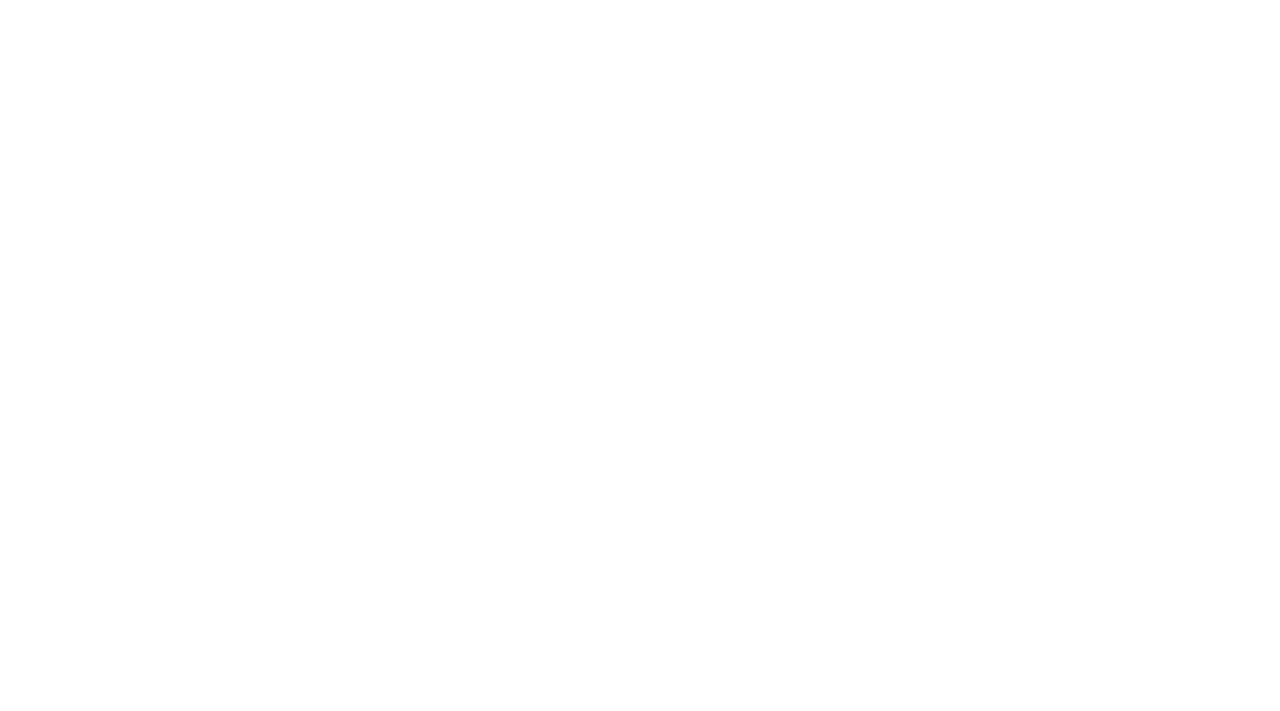
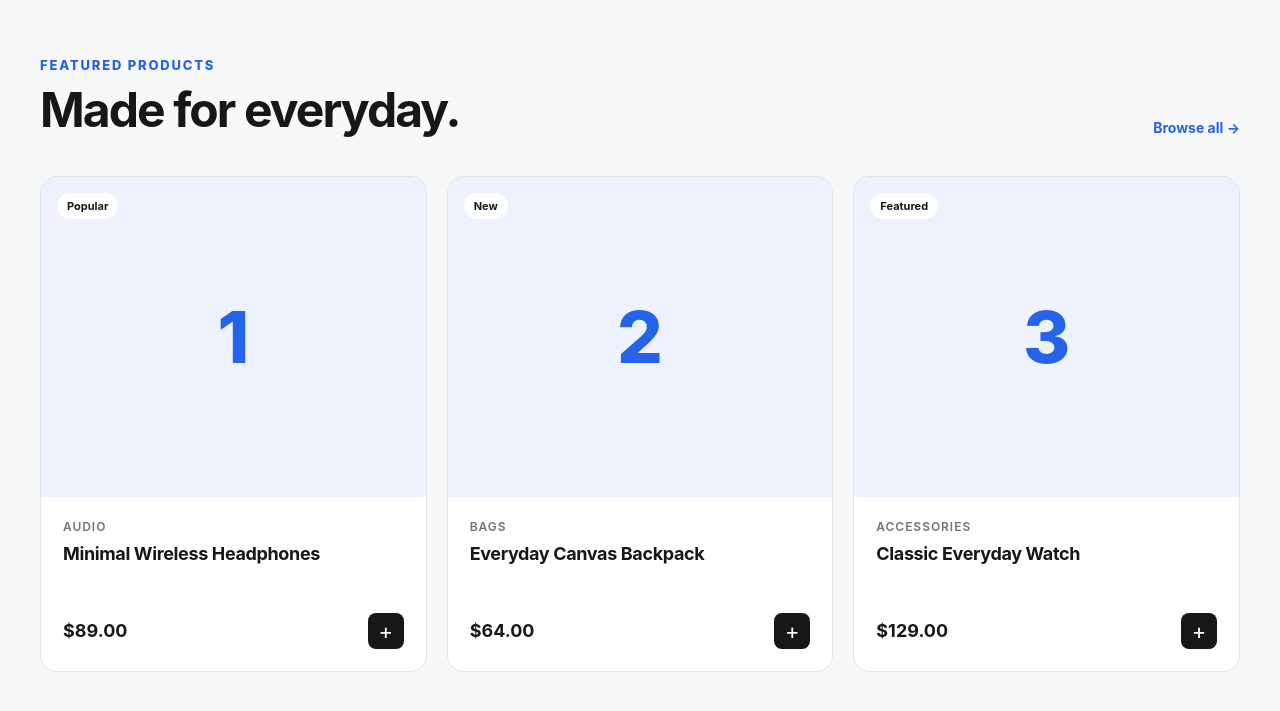
Before and after one commit to abdikadirjerry/stackshop, a React (Vite) app: page / in a window 1280 px wide. Shown: the part 1298-2009 px from the top of the page. Before the commit the page ends 1255 px from the top, so only its background shows below. Built offline with nearby package versions, Linux system fonts and the light colour scheme.

Commit message:
feat: add featured products section

```diff
--- /dev/null
+++ b/src/components/products/FeaturedProducts.jsx
@@ -0,0 +1,73 @@
+import SectionContainer from "../common/SectionContainer";
+
+const products = [
+  {
+    id: 1,
+    name: "Minimal Wireless Headphones",
+    category: "Audio",
+    price: "$89.00",
+    badge: "Popular",
+  },
+  {
+    id: 2,
+    name: "Everyday Canvas Backpack",
+    category: "Bags",
+    price: "$64.00",
+    badge: "New",
+  },
+  {
+    id: 3,
+    name: "Classic Everyday Watch",
+    category: "Accessories",
+    price: "$129.00",
+    badge: "Featured",
+  },
+];
+
+function FeaturedProducts() {
+  return (
+    <section className="featured-section" id="featured">
+      <SectionContainer>
+        <div className="section-heading">
+          <div>
+            <p className="section-label">FEATURED PRODUCTS</p>
+            <h2>Made for everyday.</h2>
+          </div>
+
+          <a href="/products" className="section-link">
+            Browse all →
+          </a>
+        </div>
+
+        <div className="featured-grid">
+          {products.map((product) => (
+            <article className="featured-product" key={product.id}>
+              <div className="product-image-placeholder">
+                <span>{product.id}</span>
+                <small>{product.badge}</small>
+              </div>
+
+              <div className="product-info">
+                <p>{product.category}</p>
+                <h3>{product.name}</h3>
+
+                <div className="product-bottom">
+                  <strong>{product.price}</strong>
+
+                  <button
+                    type="button"
+                    aria-label={`Add ${product.name} to cart`}
+                  >
+                    +
+                  </button>
+                </div>
+              </div>
+            </article>
+          ))}
+        </div>
+      </SectionContainer>
+    </section>
+  );
+}
+
+export default FeaturedProducts;
--- a/src/pages/Home.css
+++ b/src/pages/Home.css
@@ -157,7 +157,8 @@
   letter-spacing: -0.02em;
 }
 
-.categories-section {
+.categories-section,
+.featured-section {
   padding: 100px 0;
 }
 
@@ -243,8 +244,116 @@
   font-size: 22px;
 }
 
+.featured-section {
+  background-color: #f7f8fa;
+}
+
+.featured-grid {
+  display: grid;
+  grid-template-columns: repeat(3, 1fr);
+  gap: 20px;
+}
+
+.featured-product {
+  overflow: hidden;
+  border: 1px solid #e5e5e5;
+  border-radius: 16px;
+  background-color: #ffffff;
+  transition:
+    transform 0.2s ease,
+    box-shadow 0.2s ease;
+}
+
+.featured-product:hover {
+  box-shadow: 0 16px 36px rgba(0, 0, 0, 0.07);
+  transform: translateY(-5px);
+}
+
+.product-image-placeholder {
+  position: relative;
+  display: flex;
+  height: 320px;
+  align-items: center;
+  justify-content: center;
+  background: #eef2ff;
+}
+
+.product-image-placeholder span {
+  color: #2563eb;
+  font-size: 72px;
+  font-weight: 800;
+}
+
+.product-image-placeholder small {
+  position: absolute;
+  top: 16px;
+  left: 16px;
+  border-radius: 999px;
+  padding: 6px 10px;
+  background-color: #ffffff;
+  color: #171717;
+  font-size: 11px;
+  font-weight: 700;
+}
+
+.product-info {
+  padding: 22px;
+}
+
+.product-info > p {
+  margin-bottom: 7px;
+  color: #737373;
+  font-size: 12px;
+  font-weight: 600;
+  text-transform: uppercase;
+  letter-spacing: 0.08em;
+}
+
+.product-info h3 {
+  min-height: 52px;
+  color: #171717;
+  font-size: 18px;
+  line-height: 1.4;
+  letter-spacing: -0.02em;
+}
+
+.product-bottom {
+  display: flex;
+  align-items: center;
+  justify-content: space-between;
+  margin-top: 20px;
+}
+
+.product-bottom strong {
+  color: #171717;
+  font-size: 18px;
+}
+
+.product-bottom button {
+  display: flex;
+  width: 36px;
+  height: 36px;
+  align-items: center;
+  justify-content: center;
+  border: 0;
+  border-radius: 8px;
+  background-color: #171717;
+  color: #ffffff;
+  font-size: 22px;
+  line-height: 1;
+  transition: background-color 0.2s ease;
+}
+
+.product-bottom button:hover {
+  background-color: #2563eb;
+}
+
 @media (max-width: 1000px) {
   .categories-grid {
+    grid-template-columns: repeat(2, 1fr);
+  }
+
+  .featured-grid {
     grid-template-columns: repeat(2, 1fr);
   }
 }
@@ -301,7 +410,8 @@
     font-size: 72px;
   }
 
-  .categories-section {
+  .categories-section,
+  .featured-section {
     padding: 72px 0;
   }
 
@@ -310,7 +420,8 @@
     flex-direction: column;
   }
 
-  .categories-grid {
+  .categories-grid,
+  .featured-grid {
     grid-template-columns: 1fr;
   }
 }
--- a/src/pages/Home.jsx
+++ b/src/pages/Home.jsx
@@ -1,4 +1,5 @@
 import SectionContainer from "../components/common/SectionContainer";
+import FeaturedProducts from "../components/products/FeaturedProducts";
 import "./Home.css";
 
 const categories = [
@@ -87,11 +88,7 @@ function Home() {
 
           <div className="categories-grid">
             {categories.map((category) => (
-              <a
-                href="/products"
-                className="category-card"
-                key={category.name}
-              >
+              <a href="/products" className="category-card" key={category.name}>
                 <span className="category-number">{category.icon}</span>
 
                 <div className="category-content">
@@ -105,6 +102,8 @@ function Home() {
           </div>
         </SectionContainer>
       </section>
+
+      <FeaturedProducts />
     </main>
   );
 }
```
